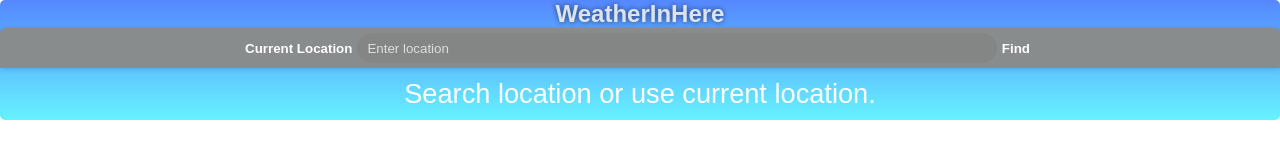
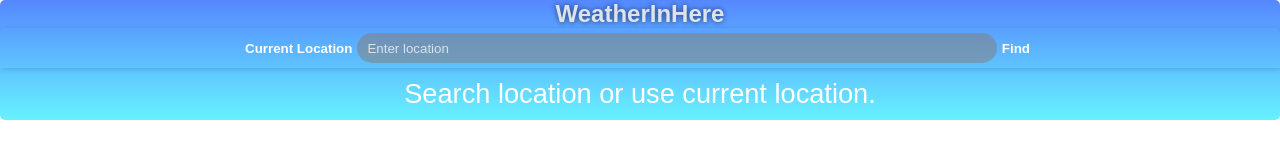
Before and after one commit to anuragsahay5/WeatherInHere, a website: page static/home.html in a window 1280 px wide. Drawn offline with nearby package versions, Linux system fonts and the light colour scheme.

Commit message:
Update style.css

```diff
--- a/static/style.css
+++ b/static/style.css
@@ -14,7 +14,7 @@ h1{
 }
 .nav {
     display: flex;
-    background-color: #898c8c;
+/*     background-color: #898c8c; */
     border-top-left-radius: 5px;
     border-top-right-radius: 5px;
     padding: 5px;
```
